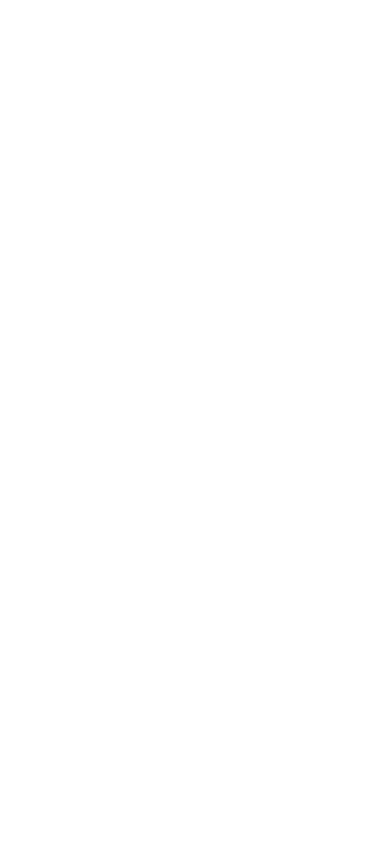
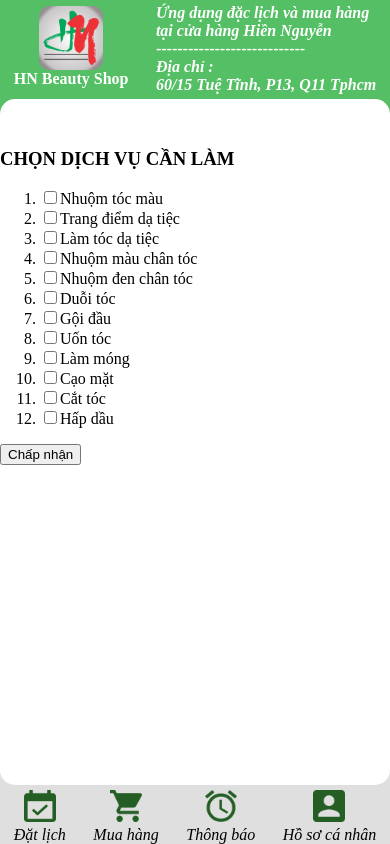
Before and after one commit to haohaocoder/learn-cordova, a website: page www/listservicepage.html in a window 390 px wide. Drawn offline with Linux system fonts and the light colour scheme; some packages are replaced by stand-ins of ours.

Commit message:
costum listsevice page 1

```diff
--- a/config.xml
+++ b/config.xml
@@ -1,6 +1,6 @@
 <?xml version='1.0' encoding='utf-8'?>
 <widget id="com.example.learncordova" version="1.0.0" xmlns="http://www.w3.org/ns/widgets" xmlns:cdv="http://cordova.apache.org/ns/1.0">
-    <name>hnschedule</name>
+    <name>HN Beauty</name>
     <description>
         A sample Apache Cordova application that responds to the deviceready event.
     </description>
--- a/www/css/listservice.css
+++ b/www/css/listservice.css
@@ -0,0 +1,73 @@
+html,
+body {
+    height : 100% ;
+    width : 100% ;
+    margin : 0 ;
+    display : flex ;
+    flex-direction : column ;
+}
+
+.head-content {
+    display : flex ;
+    flex-direction : column;
+    background : #54bf64 ;
+    color : white ;
+}
+
+.header-content {
+    display : flex ;
+    flex-direction : row ;
+    justify-content : space-around ;
+}
+
+.logo-content {
+    display : flex ;
+    flex-direction : column ;
+    justify-content : center ;
+    align-items : center ;
+}
+
+.button1 {
+    box-sizing : border-box ;
+    border : none ;
+    width : 100% ;
+    border-radius : 15px 15px 0 0 ;
+    background-color : white ;
+    height : 30px ;
+    margin-top : 5px ;
+}
+.footer-content {
+    position : absolute ;
+    bottom : 0 ;
+    width : 100% ;
+}
+
+.footicon {
+    display : flex ;
+    flex-direction : column ;
+    justify-content : space-between ;
+    background : #dfdfdf ;
+}
+
+.button3 {
+    box-sizing : border-box ;
+    border : none ;
+    width : 100% ;
+    height : 30px ;
+    border-radius : 0 0 15px 15px ;
+    background-color : white ;
+    margin-bottom : 5px ;
+}
+
+.foot-menu {
+    display : flex ;
+    flex-direction : row ;
+    justify-content : space-around ;
+}
+
+.foot-menu div {
+    display : flex ;
+    flex-direction : column ;
+    justify-content : center ;
+    align-items : center ;
+}
--- a/www/listservicepage.html
+++ b/www/listservicepage.html
@@ -10,6 +10,65 @@
     <title>Document</title>
 </head>
 <body>
-
+    <div class="head-content">
+        <header class="header-content">
+            <div class ="logo-content">
+                <img src="img/logo.png" alt="hinh logo" height="64px" width="64px">
+                <b> HN Beauty Shop</b>
+            </div>
+            <div style="padding-top : 4px ;">
+                <b><i>Ứng dụng đặc lịch và mua hàng </i></b></br>
+                <b><i>tại cửa hàng Hiền Nguyễn</i></b></br>
+                <b> ----------------------------</b></br>
+                <b><i>Địa chỉ :</i></b></br>
+                <b><i>60/15 Tuệ Tĩnh, P13, Q11 Tphcm</i></b>
+            </div>
+        </header>
+            <div class="button1"></div>
+    </div>
+    <div>
+        <h3> CHỌN DỊCH VỤ CẦN LÀM </h3>
+        <form>
+            <ol>
+                <li><input type="checkbox" value="sv01">Nhuộm tóc màu</li>
+                <li><input type="checkbox" value="sv02">Trang điểm dạ tiệc</li>
+                <li><input type="checkbox" value="sv03">Làm tóc dạ tiệc</li>
+                <li><input type="checkbox" value="sv04">Nhuộm màu chân tóc</li>
+                <li><input type="checkbox" value="sv05">Nhuộm đen chân tóc</li>
+                <li><input type="checkbox" value="sv06">Duỗi tóc</li>
+                <li><input type="checkbox" value="sv07">Gội đầu</li>
+                <li><input type="checkbox" value="sv08">Uốn tóc</li>
+                <li><input type="checkbox" value="sv09">Làm móng</li>
+                <li><input type="checkbox" value="sv10">Cạo mặt</li>
+                <li><input type="checkbox" value="sv11">Cắt tóc</li>
+                <li><input type="checkbox" value="sv12">Hấp dầu</li>
+            </ol>
+            <input type="submit" class="subbut" value="Chấp nhận">
+        </form>
+    </div>
+    <div class = "footer-content">
+        <footer class = "footicon">
+            <div class = "button3"> </div>
+            <div class="foot-menu" >
+                    <div>
+                    <a href="hnschedule-page.html"><img src = "img/calendar-link.png" height = "32" width = "32" alt="datlich"></a>
+                    <i> Đặt lịch </i>
+                    </div>
+                    <div>
+                    <a href=""><img src="img/cart-link.png" height = "32" width = "32" alt="giohang"></a>
+                    <i> Mua hàng </i>
+                    </div>
+                    <div>
+                    <a href="notification-page.html"><img src="img/alarm-link.png" height = "32" width = "32" alt="thongbao"></a>
+                    <i> Thông báo </i>
+                    </div>
+                    <div>
+                    <a href="profile-page.html"><img src="img/profile-link.png" height = "32" width = "32" alt="hosocanhan"></a>
+                    <i> Hồ sơ cá nhân</i>
+                    </div>
+            </div>
+        </footer>
+    </div>
+    <script type="text/javascript" src="cordova.js"></script>
 </body>
 </html>
```
Also changed, not shown: www/hnschedule-page.html (+1 -0 lines), www/loginpage.html (+1 -0 lines), www/profile-page.html (+1 -0 lines).
